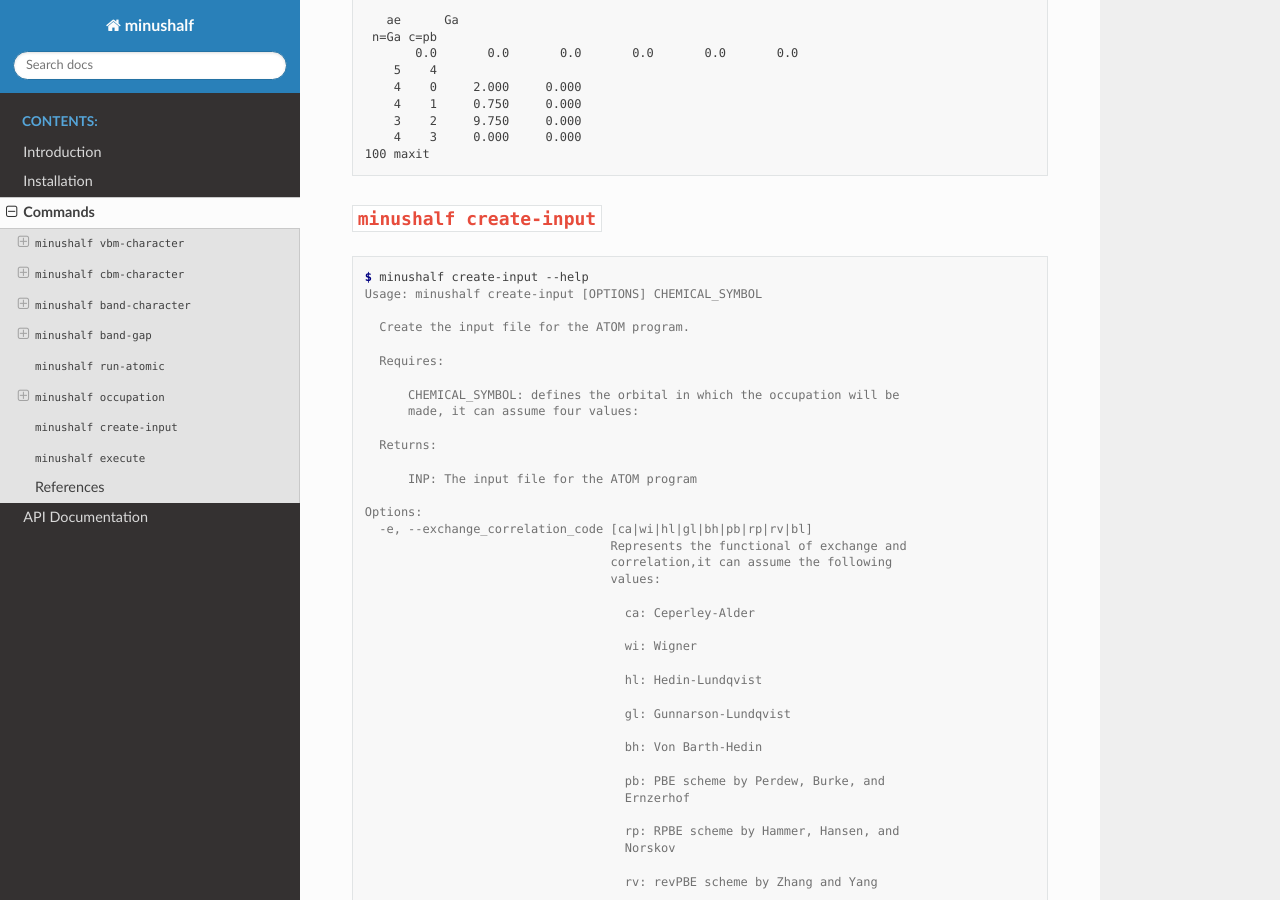
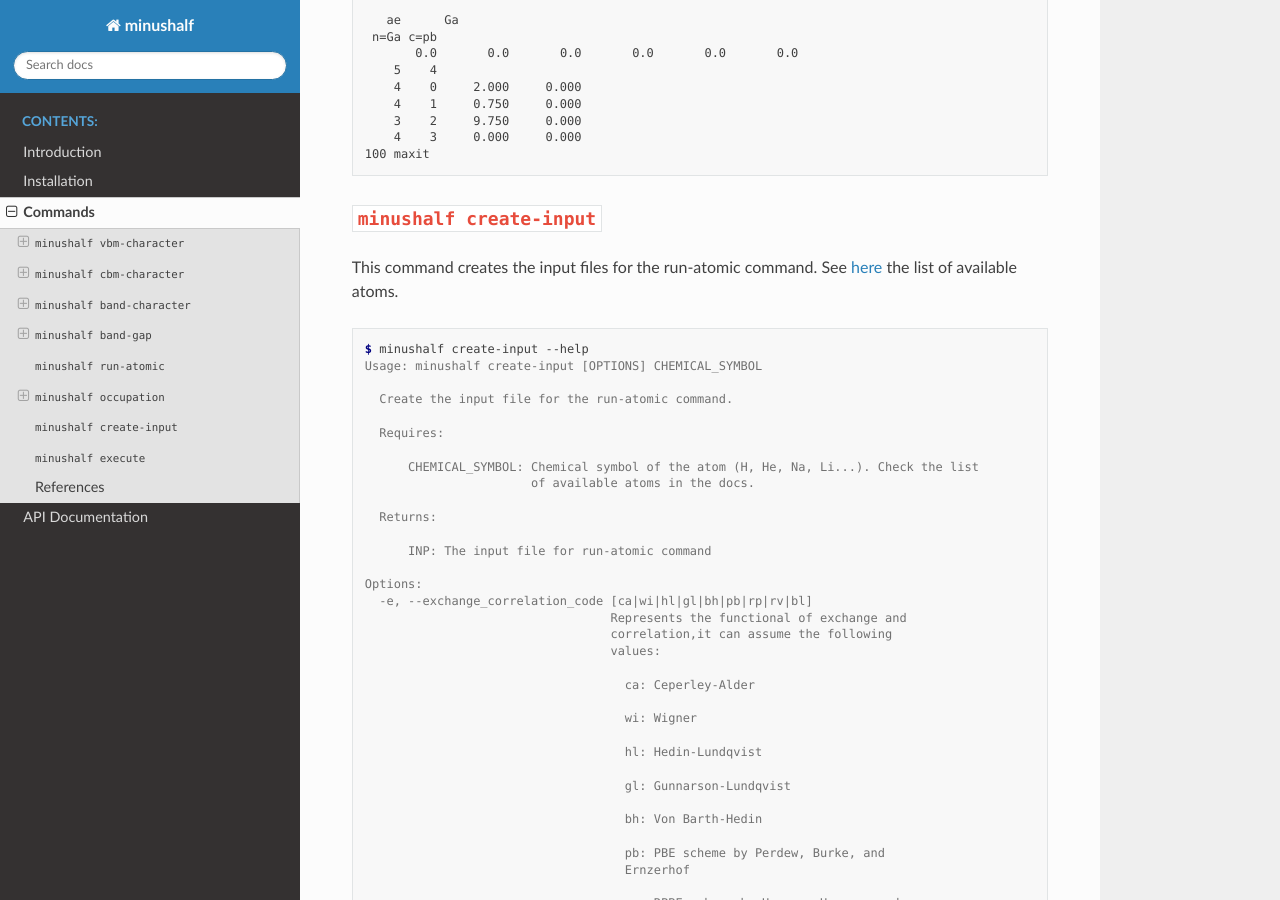
Before and after one commit to gmsn-ita/minushalf, a Sphinx documentation site: the page built from docs/source/commands.rst, in a window 1280 px wide and 900 px high, scrolled down 6914 px. Built offline with Sphinx 7.4.7 and the Read the Docs theme 2.0.0, drawn with Linux system fonts in a browser that asks for light colours.

Commit message:
[feat]: Adding cross-reference link in create-input section

```diff
--- a/docs/source/commands.rst
+++ b/docs/source/commands.rst
@@ -650,21 +650,23 @@ input file with the occupation in the :math:`p` and :math:`d` orbitals, as shown
 ``minushalf create-input``
 ^^^^^^^^^^^^^^^^^^^^^^^^^^^^
 
+This command creates the input files for the run-atomic command. See :ref:`here <atoms_list>` the list of available atoms.
+
 .. code-block:: console
 
     $ minushalf create-input --help
     Usage: minushalf create-input [OPTIONS] CHEMICAL_SYMBOL
 
-      Create the input file for the ATOM program.
+      Create the input file for the run-atomic command.
 
       Requires:
 
-          CHEMICAL_SYMBOL: defines the orbital in which the occupation will be
-          made, it can assume four values:
+          CHEMICAL_SYMBOL: Chemical symbol of the atom (H, He, Na, Li...). Check the list
+                           of available atoms in the docs.
 
       Returns:
 
-          INP: The input file for the ATOM program
+          INP: The input file for run-atomic command
 
     Options:
       -e, --exchange_correlation_code [ca|wi|hl|gl|bh|pb|rp|rv|bl]
--- a/docs/source/conf.py
+++ b/docs/source/conf.py
@@ -31,7 +31,10 @@ release = '1.0'
 # Add any Sphinx extension module names here, as strings. They can be
 # extensions coming with Sphinx (named 'sphinx.ext.*') or your custom
 # ones.
-extensions = ['sphinx.ext.napoleon', 'sphinx.ext.autodoc']
+extensions = [
+    'sphinx.ext.napoleon',
+    'sphinx.ext.autodoc',
+]
 napoleon_google_docstring = True
 napoleon_include_init_with_doc = False
 napoleon_include_private_with_doc = False
--- a/docs/source/minushalf.data.rst
+++ b/docs/source/minushalf.data.rst
@@ -22,7 +22,6 @@ minushalf.data.constants module
 
 minushalf.data.correction\_code module
 --------------------------------------
-
 .. automodule:: minushalf.data.correction_code
    :members:
    :undoc-members:
@@ -30,7 +29,7 @@ minushalf.data.correction\_code module
 
 minushalf.data.electronic\_distribution module
 ----------------------------------------------
-
+.. _atoms_list:
 .. automodule:: minushalf.data.electronic_distribution
    :members:
    :undoc-members:
```
Also changed, not shown: 1 other file.
